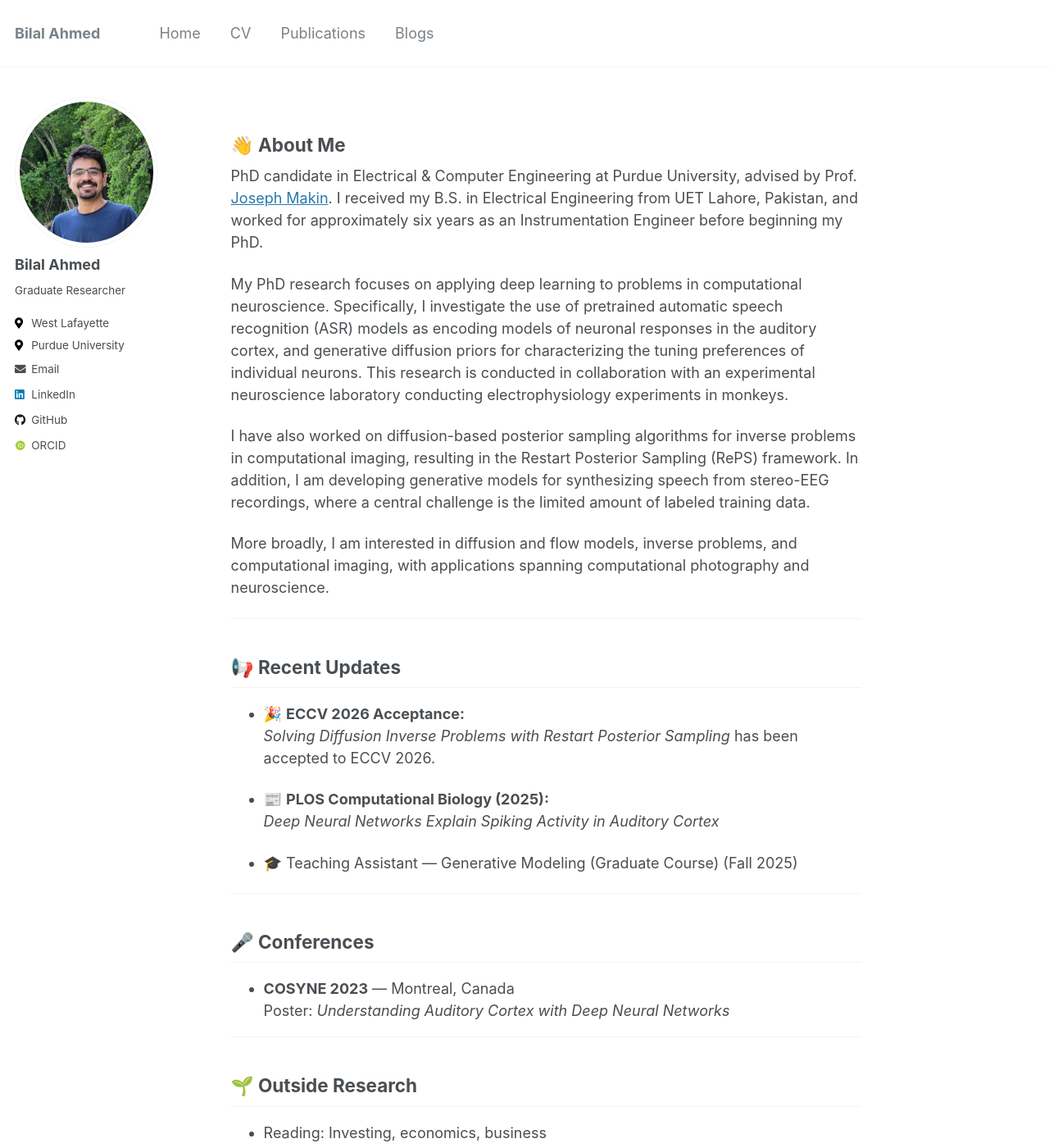
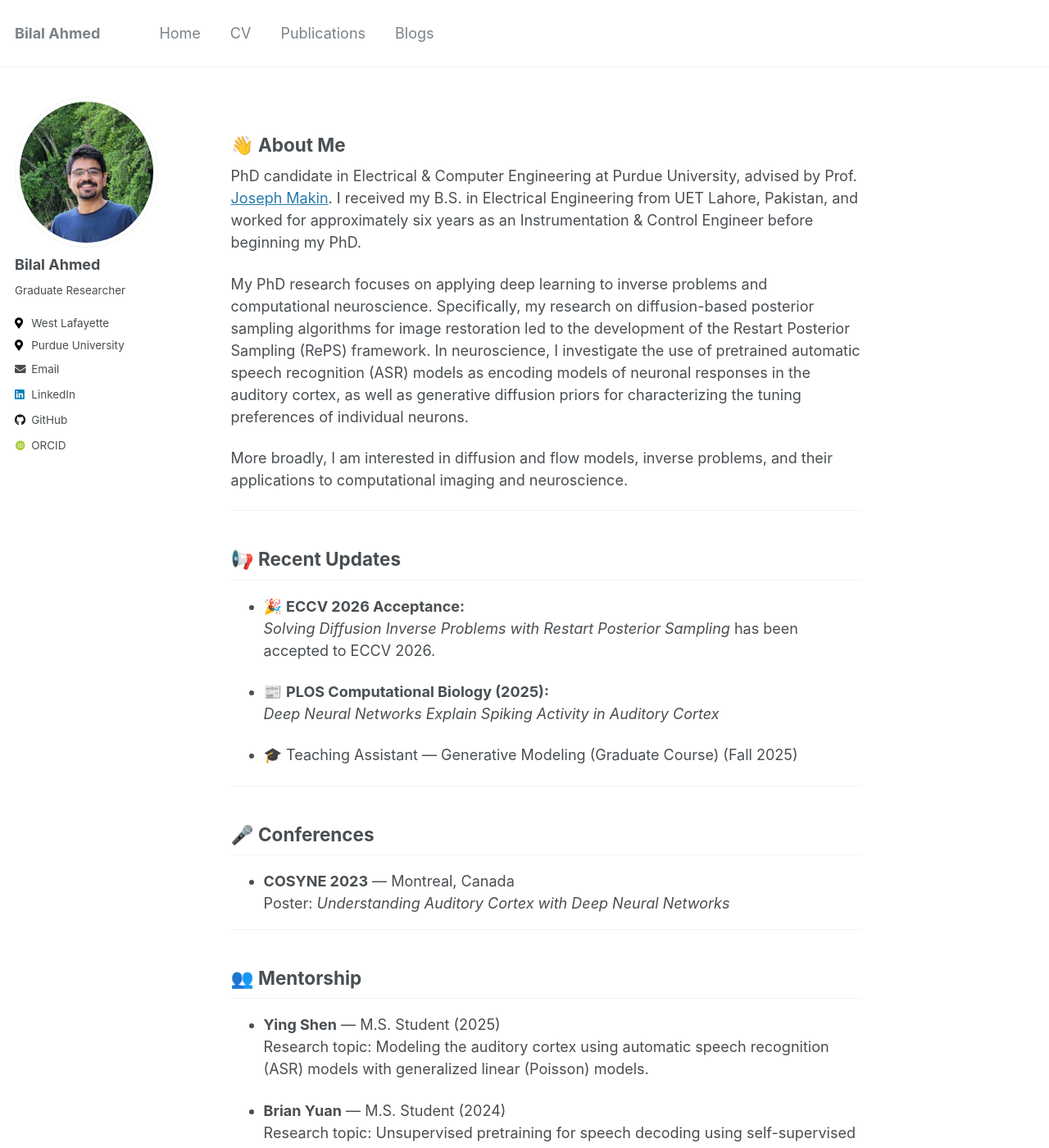
Before and after one commit to bilalhsp/bilalhsp.github.io, a Jekyll site: the page built from _pages/home.md, in a window 1280 px wide and 1400 px high. Shown: the whole window at 82% size. Built offline with Jekyll 4.4.1, drawn with Linux system fonts in a browser that asks for light colours; some web fonts are replaced; some of the changed text lies outside the part shown.

Commit message:
Revise home page content and add mentorship details
Updated personal and research information, added mentorship section.

```diff
--- a/_pages/home.md
+++ b/_pages/home.md
@@ -10,13 +10,11 @@ redirect_from:
   - /about.html
 ---
 
-PhD candidate in Electrical & Computer Engineering at Purdue University, advised by Prof. [Joseph Makin](https://engineering.purdue.edu/ECE/People/ptProfile?resource_id=242786). I received my B.S. in Electrical Engineering from UET Lahore, Pakistan, and worked for approximately six years as an Instrumentation Engineer before beginning my PhD.
+PhD candidate in Electrical & Computer Engineering at Purdue University, advised by Prof. [Joseph Makin](https://engineering.purdue.edu/ECE/People/ptProfile?resource_id=242786). I received my B.S. in Electrical Engineering from UET Lahore, Pakistan, and worked for approximately six years as an Instrumentation & Control Engineer before beginning my PhD.
 
-My PhD research focuses on applying deep learning to problems in computational neuroscience. Specifically, I investigate the use of pretrained automatic speech recognition (ASR) models as encoding models of neuronal responses in the auditory cortex, and generative diffusion priors for characterizing the tuning preferences of individual neurons. This research is conducted in collaboration with an experimental neuroscience laboratory conducting electrophysiology experiments in monkeys.
+My PhD research focuses on applying deep learning to inverse problems and computational neuroscience. Specifically, my research on diffusion-based posterior sampling algorithms for image restoration led to the development of the Restart Posterior Sampling (RePS) framework. In neuroscience, I investigate the use of pretrained automatic speech recognition (ASR) models as encoding models of neuronal responses in the auditory cortex, as well as generative diffusion priors for characterizing the tuning preferences of individual neurons.
 
-I have also worked on diffusion-based posterior sampling algorithms for inverse problems in computational imaging, resulting in the Restart Posterior Sampling (RePS) framework. In addition, I am developing generative models for synthesizing speech from stereo-EEG recordings, where a central challenge is the limited amount of labeled training data.
-
-More broadly, I am interested in diffusion and flow models, inverse problems, and computational imaging, with applications spanning computational photography and neuroscience.
+More broadly, I am interested in diffusion and flow models, inverse problems, and their applications to computational imaging and neuroscience.
 
 ---
 
@@ -36,6 +34,16 @@ More broadly, I am interested in diffusion and flow models, inverse problems, an
 
 - **COSYNE 2023** — Montreal, Canada
   Poster: *Understanding Auditory Cortex with Deep Neural Networks*
+
+---
+
+## 👥 Mentorship
+
+- **Ying Shen** — M.S. Student (2025)
+  Research topic: Modeling the auditory cortex using automatic speech recognition (ASR) models with generalized linear (Poisson) models.
+
+- **Brian Yuan** — M.S. Student (2024)
+  Research topic: Unsupervised pretraining for speech decoding using self-supervised speech representations.
 
 ---
 
```
